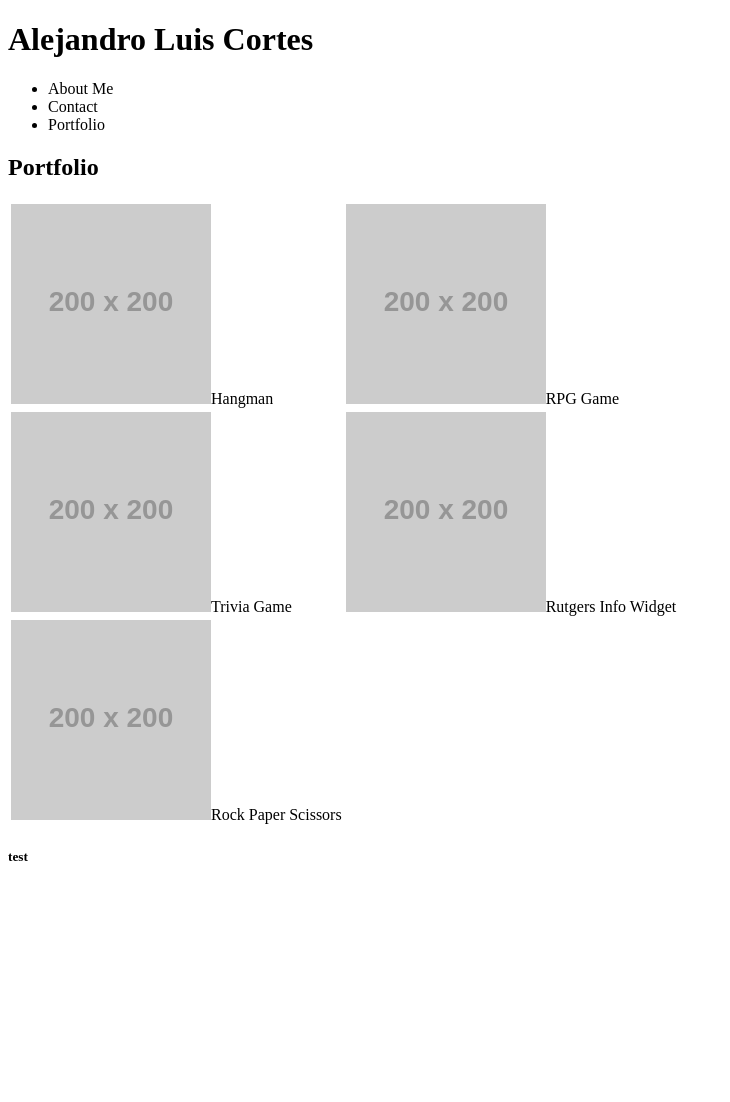
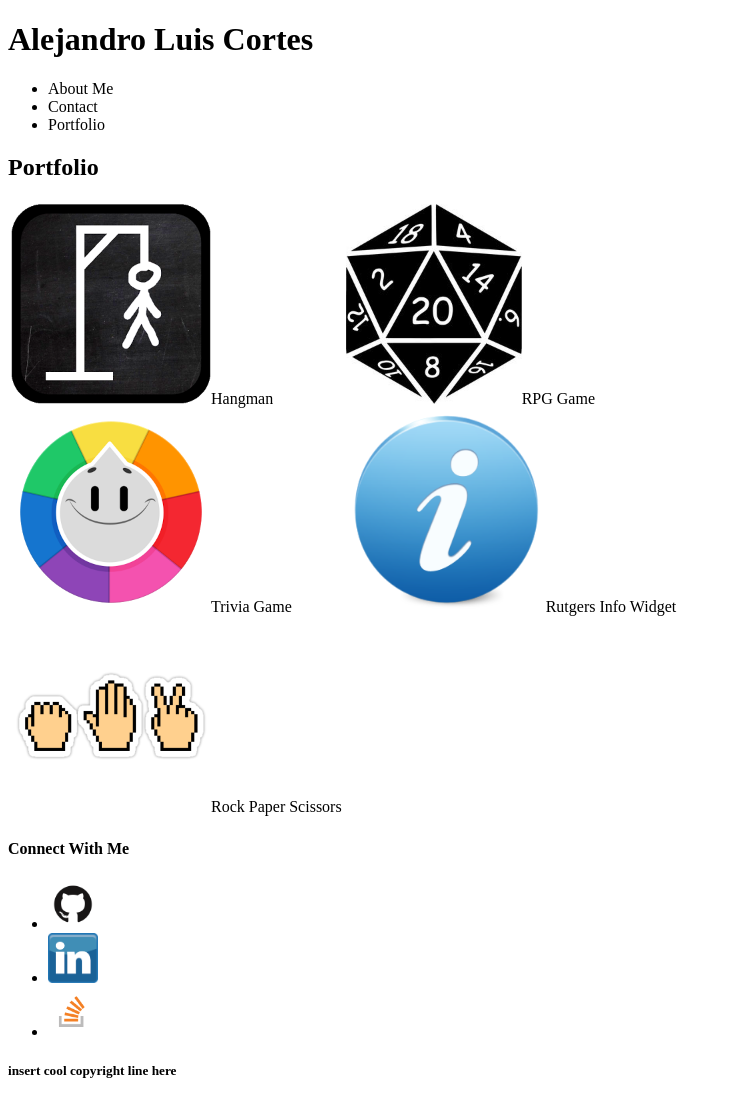
Before and after one commit to alexlcortes/Basic-Portfolio, a plain HTML site: page portfolio.html in a window 1280 px wide. Shown: the whole page, without its empty margins (0-730 px from the left). Before the commit the page ends 887 px from the top, so only its background shows below. Drawn offline with Linux system fonts and the light colour scheme; placeholder pictures from the web are drawn by us.

Commit message:
commit number six

```diff
--- a/portfolio.html
+++ b/portfolio.html
@@ -23,21 +23,31 @@
 				<div id="table">
 				<table>
 					<tr>
-						<td><img src="http://placehold.it/200x200" alt="Hangman" id="hangman-image">Hangman</td>
-						<td><img src="http://placehold.it/200x200" alt="RPG Game" id="rpg-image">RPG Game</td>
+						<td><img src="assets/images/hangman.png" alt="Hangman Image" border="0" style="max-height: 200px; max-width: 200px;" />Hangman</td>
+						<td><img src="assets/images/rpg.jpg" alt="RPG Game" border="0" style="max-height: 200px; max-width: 200px;" />RPG Game</td>
 					</tr>
 					<tr>
-						<td><img src="http://placehold.it/200x200" alt="Trivia Game" id="trivia-image">Trivia Game</td>
-						<td><img src="http://placehold.it/200x200" alt="Rutgers Info Widget" id="rutgers-image">Rutgers Info Widget</td>
+						<td><img src="assets/images/trivia.png" alt="Trivia Game" style="max-height: 200px; max-width: 200px;"/>Trivia Game</td>
+						<td><img src="assets/images/info.png" alt="Rutgers Info Widget" border="0" style="max-height: 200px; max-width: 200px;" />Rutgers Info Widget</td>
 					</tr>
 					<tr>
-						<td><img src="http://placehold.it/200x200" alt="Rock Paper Scissors" id="rock-image">Rock Paper Scissors</td>
+						<td><img src="assets/images/rps.png" alt="Rock Paper Scissors" border="0" style="max-height: 200px; max-width: 200px;" />Rock Paper Scissors</td>
 					</tr>
 				</table>
 		</section>
 	</div>
+	<div class="connectbox">
+		<section class="connet-with-me">
+			<h4>Connect With Me</h4>
+				<ul>
+					<li><img src="assets/images/GitHub-Mark.png" alt="Github Icon" border="0" style="max-width: 50px; max-height: 50px;" /></li>
+					<li><img src="assets/images/linkedin-icon-gif.gif" alt="linkedIn Icon" border="0" style="max-width: 50px; max-height: 50px;" /></li>
+					<li><img src="assets/images/so-icon.png" alt="stack overflow Icon" border="0" style="max-width: 50px; max-height: 50px;" /></li>
+				</ul>
+		</section>
+	</div>
 	<footer>
-		<h5>test</h5>
+		<h5>insert cool copyright line here</h5>
 	</footer>
 </body>
 </html>
```
Also changed, not shown: contact.html (+4 -4 lines), index.html (+8 -5 lines).
